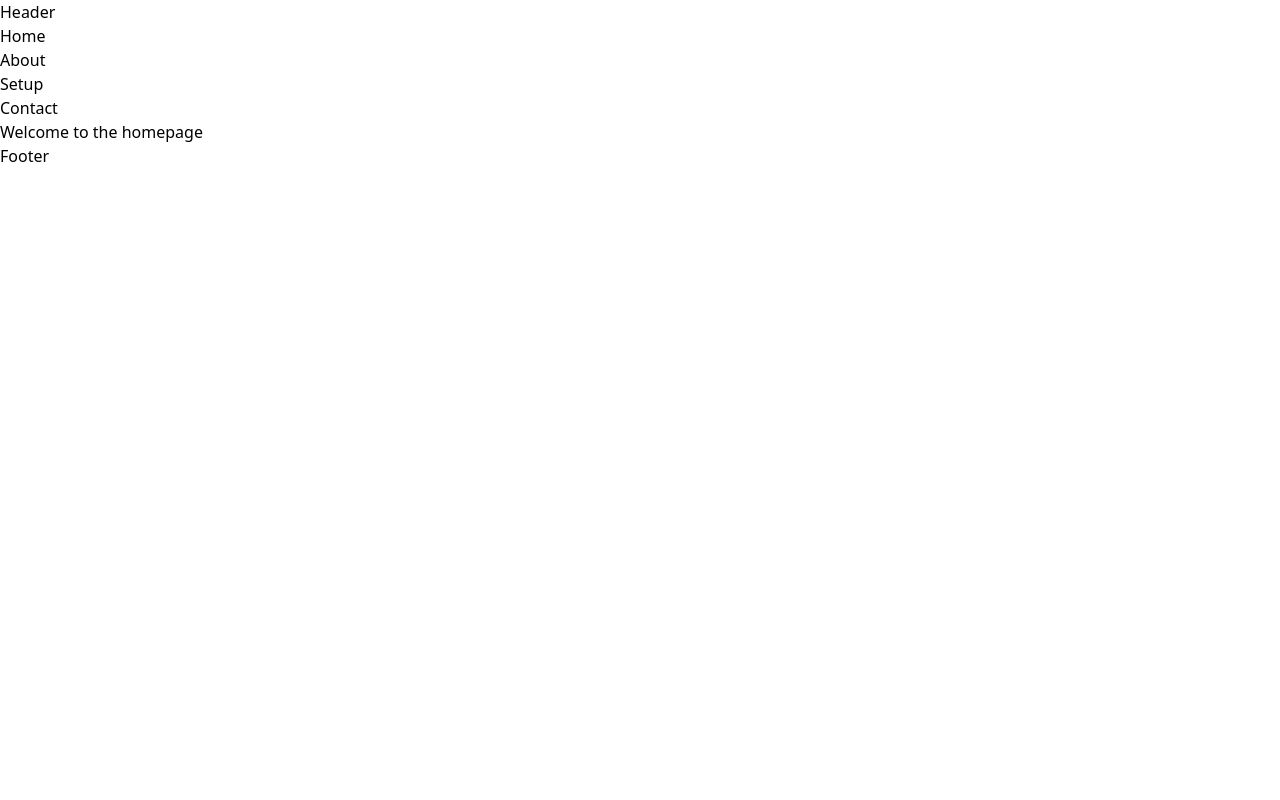
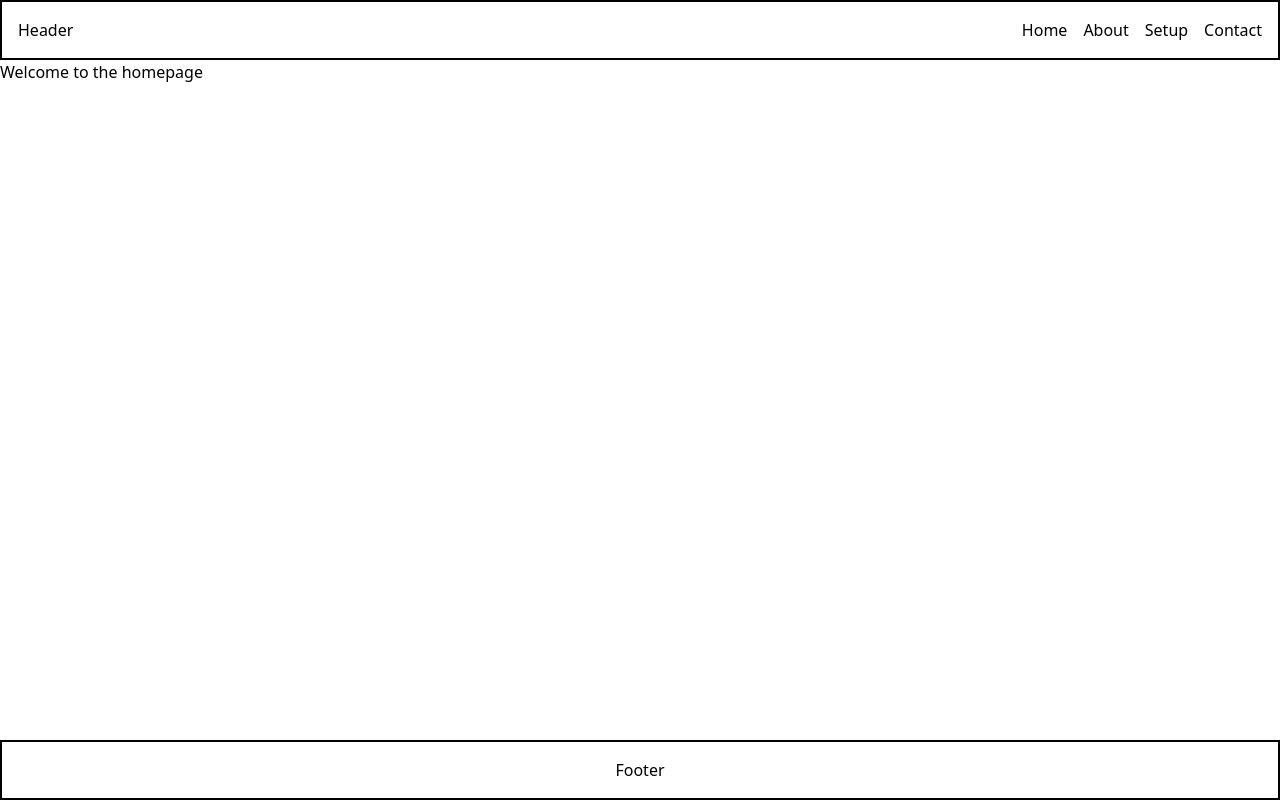
Before and after one commit to vives-project-xp/low-voltage-UPS, a Nuxt app in the folder frontend/: page / in a window 1280 px wide. Built offline with nearby package versions, Linux system fonts and the light colour scheme.

Commit message:
did some styling for the default layout

```diff
--- a/frontend/components/AppFooter.vue
+++ b/frontend/components/AppFooter.vue
@@ -1,5 +1,5 @@
 <template>
-    <footer>
-        <p>Footer</p>
+    <footer class="border-2 border-black">
+        <p class="text-center">Footer</p>
     </footer>
 </template>
--- a/frontend/components/AppHeader.vue
+++ b/frontend/components/AppHeader.vue
@@ -1,8 +1,8 @@
 <template>
-    <header>
+  <header class="flex justify-between border-2 border-black">
     <p>Header</p>
     <nav>
-            <ul>
+      <ul class="flex gap-4">
         <li><NuxtLink to="/">Home</NuxtLink></li>
         <li><NuxtLink to="/about">About</NuxtLink></li>
         <li><NuxtLink to="/setup">Setup</NuxtLink></li>
--- a/frontend/layouts/default.vue
+++ b/frontend/layouts/default.vue
@@ -1,7 +1,9 @@
 <template>
-    <div>
-        <AppHeader />
-        <slot />
-        <AppFooter />
+    <div class="h-screen flex flex-col">
+        <AppHeader class="flex-none sticky top-0 left-0 right-0 p-4"/>
+        <div class="flex-auto">
+            <slot />
+        </div>
+        <AppFooter class="flex-none p-4" />
     </div>
 </template>
```
Lines whose indentation alone changed are shown as unchanged.
